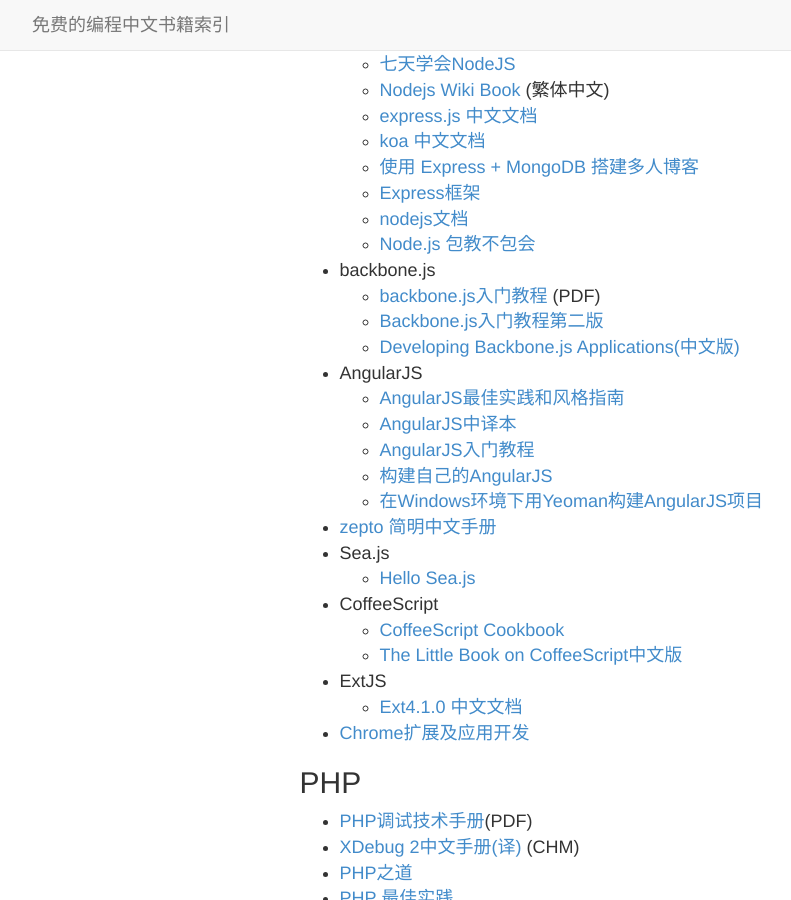
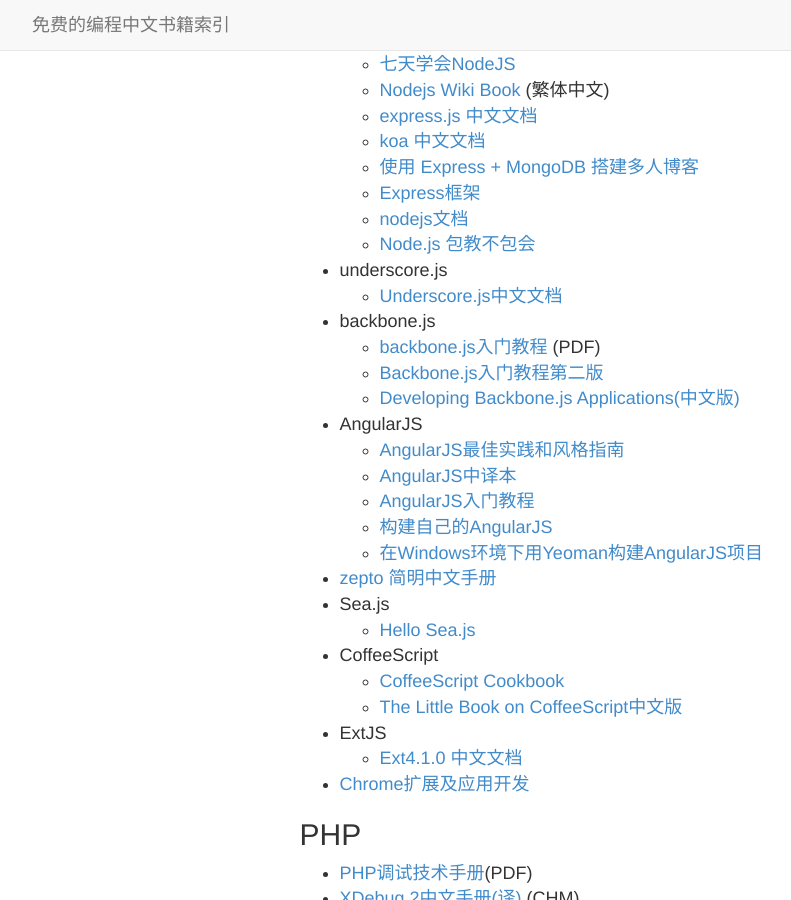
Before and after one commit to siberiawolf/siberiawolf.github.io, a Jekyll site: the page free_programming/index.html, which Jekyll copies as it is, in a window 1280 px wide and 900 px high, scrolled down 4545 px. Shown: the whole window, without its empty margins (63-854 px from the left). Built offline with Jekyll 4.4.1, drawn with Linux system fonts in a browser that asks for light colours; nearby versions of some CDN libraries; Markdown is read by kramdown in place of the engine named in the settings; comment, search, counter and statistics services are not loaded.

Commit message:
underscore

```diff
--- a/free_programming/index.html
+++ b/free_programming/index.html
@@ -361,6 +361,11 @@
 							<li><a href="https://github.com/alsotang/node-lessons">Node.js 包教不包会</a></li>
 						</ul>
 					</li>
+					<li>underscore.js
+						<ul class="task-list">
+							<li><a href="http://learningcn.com/underscore/">Underscore.js中文文档</a></li>
+						</ul>
+					</li>
 					<li>backbone.js
 						<ul class="task-list">
 							<li><a href="http://www.the5fire.com/backbone-js-tutorials-pdf-download.html">backbone.js入门教程</a> (PDF)</li>
```
Also changed, not shown: 1 other file.
